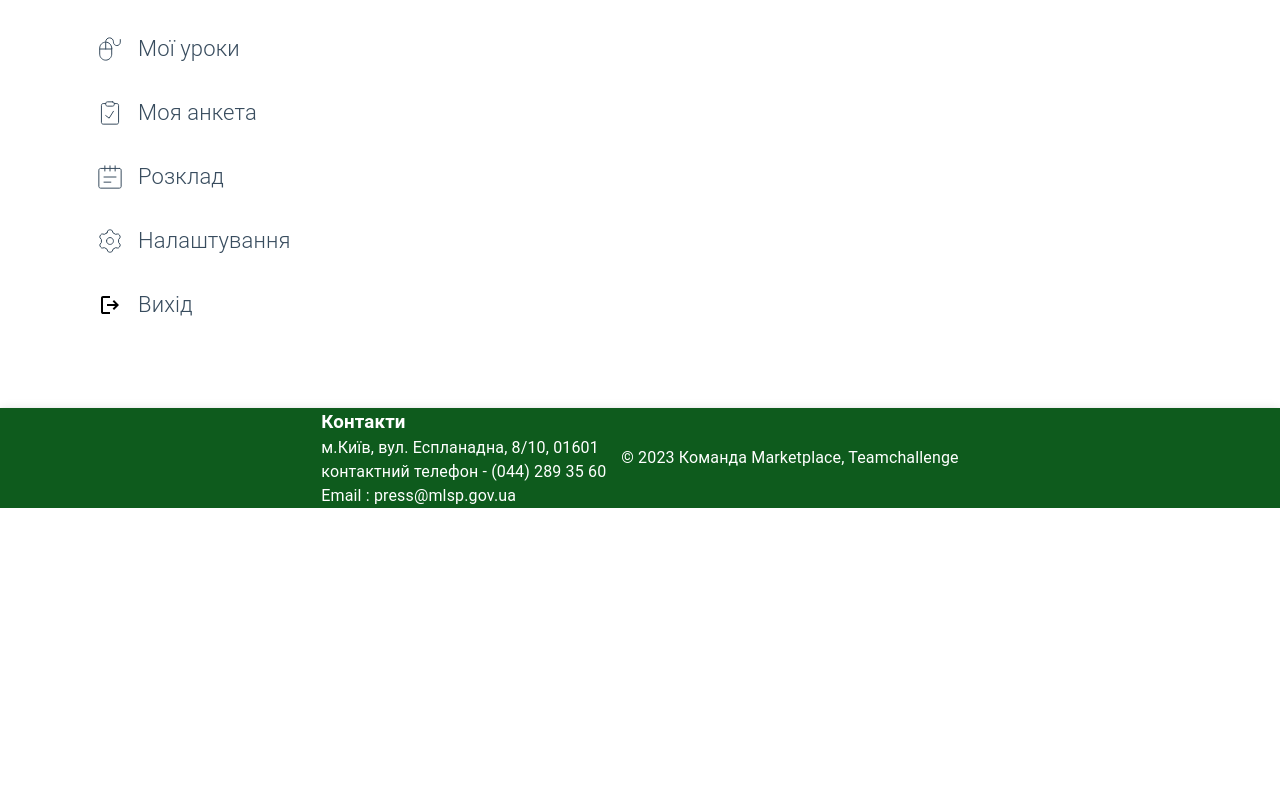
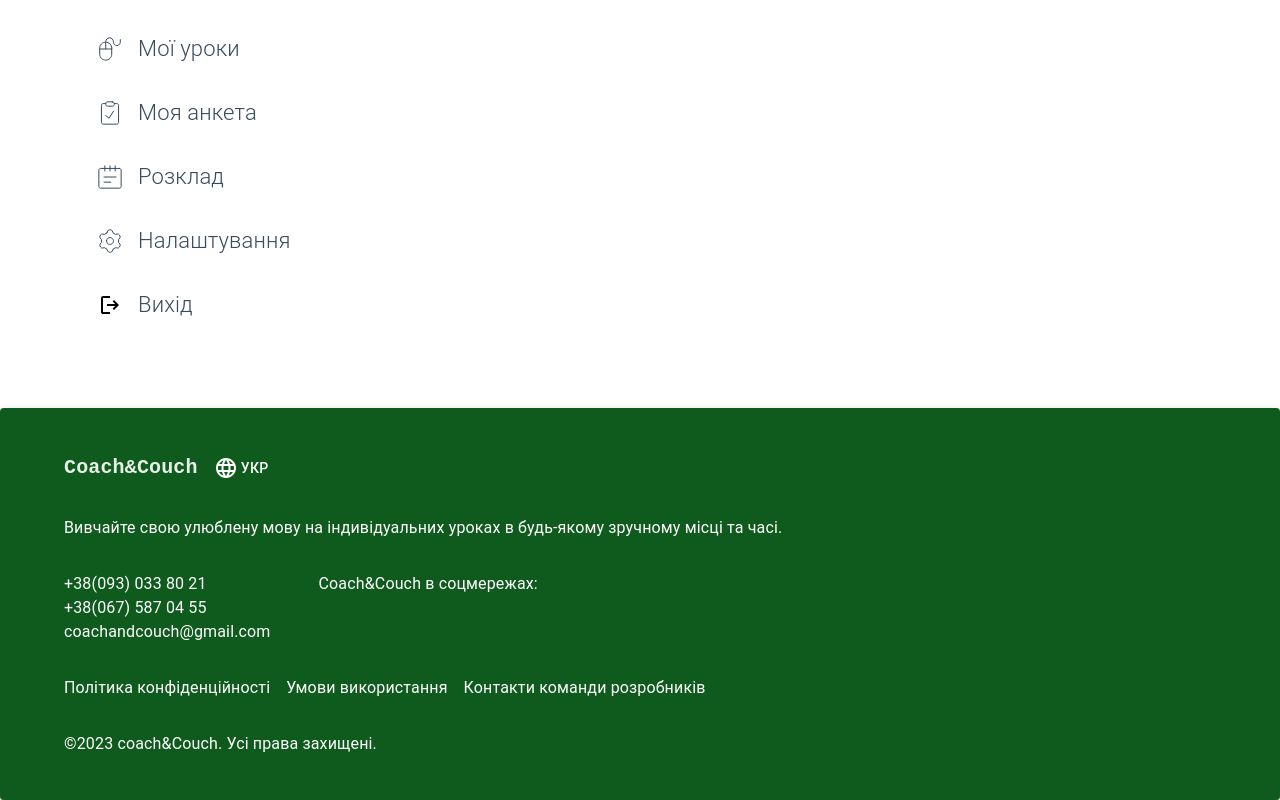
Before and after one commit to ViktoriiaPavliukh/CoachAndCouch, a React (Vite) app: page /user/1/messages in a window 1280 px wide. Shown: the part 481-1281 px from the top of the page. Before the commit the page ends 989 px from the top, so only its background shows below. Built offline with nearby package versions, Linux system fonts and the light colour scheme.

Commit message:
update footer

```diff
--- a/src/components/Footer/Footer.jsx
+++ b/src/components/Footer/Footer.jsx
@@ -1,31 +1,88 @@
-import { AppBar, Box, Container, Typography } from "@mui/material";
+import React from "react";
+import PhoneNumber from "./PhoneNumber";
+import { Link } from "react-router-dom";
+import { Box, Container, Typography, Paper, Stack } from "@mui/material";
+import LanguageSwitcher from "../Header/LanguageSwitcher";
+import { useIntl } from "react-intl";
 
 export default function Footer() {
+  const phoneNumber1 = "+38(093) 033 80 21";
+  const phoneNumber2 = "+38(067) 587 04 55";
+
+  const intl = useIntl();
   return (
-    <AppBar position="static" component={"footer"} sx={{ backgroundColor: (theme) => theme.palette.primary.main }}>
+    <Paper
+      elevation={3}
+      component={"footer"}
+      sx={{
+        backgroundColor: (theme) => theme.palette.primary.main,
+        paddingY: "44px",
+      }}
+    >
       <Container
         sx={{
           bottom: 0,
-
           width: "100%",
           display: "flex",
           alignItems: "center",
-          justifyContent: "center",
+          justifyContent: "start",
           color: "white",
         }}
       >
-        <Box
-          sx={{
-            width: "300px",
-          }}
-        >
-          <h3>Контакти</h3>
-          <Typography>м.Київ, вул. Еспланадна, 8/10, 01601 </Typography>
-          <Typography>контактний телефон - (044) 289 35 60</Typography>
-          <Typography> Email : press@mlsp.gov.ua </Typography>
+        <Box sx={{ display: "flex", flexDirection: "column", gap: "32px" }}>
+          <Stack direction="row" spacing={2}>
+            <Typography
+              variant="h6"
+              noWrap
+              component={Link}
+              to="home"
+              sx={{
+                display: { xs: "none", md: "flex" },
+                fontFamily: "monospace",
+                fontWeight: 700,
+                color: "inherit",
+                textDecoration: "none",
+                opacity: "0.9",
+              }}
+            >
+              Coach&#x26;Couch
+            </Typography>
+            <LanguageSwitcher />
+          </Stack>
+          <Typography>{intl.formatMessage({ id: "footer.text" })}</Typography>
+          <Stack direction="row" spacing={6}>
+            <Stack>
+              <PhoneNumber phoneNumber={phoneNumber1} />
+              <PhoneNumber phoneNumber={phoneNumber2} />
+              <Typography
+                component="a"
+                href={`mailto:coachandcouch@gmail.com`}
+                style={{ textDecoration: "none", color: "inherit" }}
+              >
+                coachandcouch@gmail.com
+              </Typography>
+            </Stack>
+            <Typography>
+              {intl.formatMessage({ id: "footer.social" })}
+            </Typography>
+          </Stack>
+          <Stack direction="row" spacing={2}>
+            <Typography>
+              {intl.formatMessage({ id: "footer.confidential" })}
+            </Typography>
+            <Typography>
+              {intl.formatMessage({ id: "footer.conditions" })}
+            </Typography>
+            <Typography>
+              {intl.formatMessage({ id: "footer.developers" })}
+            </Typography>
+          </Stack>
+          <Typography>
+            {intl.formatMessage({ id: "footer.copyright" })}
+          </Typography>
         </Box>
-        <div> &copy; 2023 Команда Marketplace, Teamchallenge</div>
       </Container>
-    </AppBar>
+      {/* </AppBar> */}
+    </Paper>
   );
 }
--- /dev/null
+++ b/src/components/Footer/PhoneNumber.jsx
@@ -0,0 +1,16 @@
+import React from "react";
+import { Typography } from "@mui/material";
+
+const PhoneNumber = ({ phoneNumber }) => {
+  return (
+    <Typography
+      component="a"
+      href={`tel:${phoneNumber}`}
+      style={{ textDecoration: "none", color: "inherit" }}
+    >
+      {phoneNumber}
+    </Typography>
+  );
+};
+
+export default PhoneNumber;
--- a/src/defaults/translations/messages.js
+++ b/src/defaults/translations/messages.js
@@ -15,6 +15,13 @@ const messages = {
     signInButton: "Sign In",
     newUser: "New user?",
     createAccount: "Create an account",
+    "footer.text":
+      "Learn your favorite language through individual lessons at any convenient place and time.",
+    "footer.social": "Coach&Couch in social media:",
+    "footer.confidential": "Privacy Policy",
+    "footer.conditions": "Terms and Conditions",
+    "footer.developers": "Developer Team Contacts",
+    "footer.copyright": "©2023 coach&Couch. All rights reserved.",
   },
   uk: {
     "header.teachers": "Викладачі",
@@ -32,6 +39,13 @@ const messages = {
     signInButton: "Увійти",
     newUser: "Новий користувач?",
     createAccount: "Створити аккаунт",
+    "footer.text":
+      "Вивчайте свою улюблену мову на індивідуальних уроках в будь-якому зручному місці та часі.",
+    "footer.social": "Coach&Couch в соцмережах:",
+    "footer.confidential": "Політика конфіденційності",
+    "footer.conditions": "Умови використання",
+    "footer.developers": "Контакти команди розробників",
+    "footer.copyright": "©2023 coach&Couch. Усі права захищені.",
   },
 };
 
```
Also changed, not shown: 1 other file (tests, documents, lock files or other folders).
